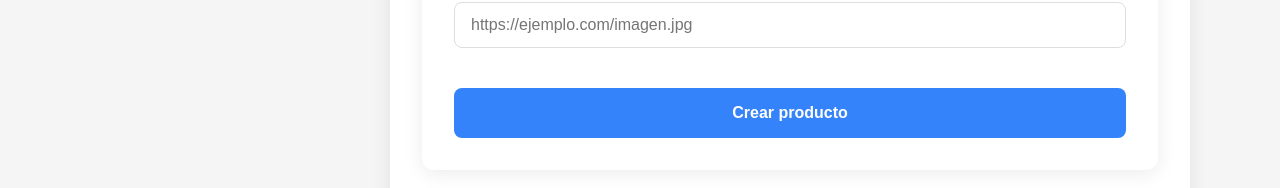
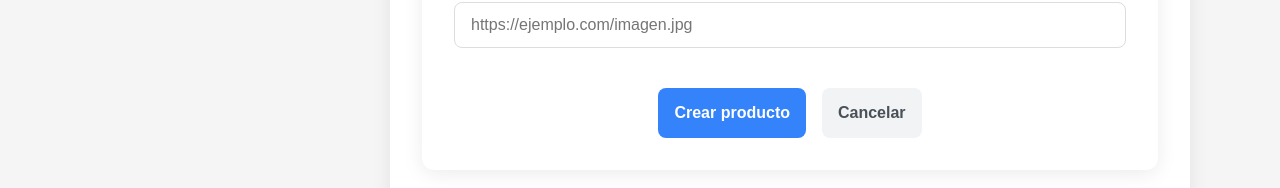
Before and after one commit to Gerardo-Rioss/trabajoPracticoReact2025, a React (Vite) app: page /createProduct in a window 1280 px wide. Shown: the part 829-1017 px from the top of the page. Built offline with nearby package versions, Linux system fonts and the light colour scheme; no server answers.

Commit message:
Agregado Boton de cancelar

```diff
--- a/src/components/product/ProductForm/ProductForm.module.css
+++ b/src/components/product/ProductForm/ProductForm.module.css
@@ -122,22 +122,28 @@
 }
 /* 3483fa - 2968c8*/
 
-/* .submitButton {
-  color: #4f46e5;
-  text-decoration: none;
-  display: inline-flex;
+.cancelButton {
+  background-color: #f1f3f5;
+  color: #495057;
+  border: 1.5px solid #dee2e6;
+  border: none;
+  padding: 1rem;
+  border-radius: 8px;
+  font-size: 1rem;
+  font-weight: 600;
+  cursor: pointer;
+  transition: all 0.2s ease;
+  margin-top: 1rem;
+  display: flex;
+  justify-content: center;
   align-items: center;
   gap: 0.5rem;
-  font-weight: 500;
-  transition: all 0.2s ease;
 }
 
-.submitButton:hover {
-  color: #4338ca;
-  text-decoration: underline;
+.cancelButton:hover {
+  background-color: #e9ecef;
+  box-shadow: 0 4px 12px rgba(73, 80, 87, 0.15);
 }
- */
-
 
 .submitButton:active {
   transform: translateY(0);
@@ -175,3 +181,10 @@
     font-size: 1.5rem;
   }
 }
+.buttonAccion {
+  display: flex;
+  gap: 1rem;
+  flex-direction: row;
+  align-items: center;
+  justify-content: center;
+}
--- a/src/components/product/ProductForm/ProductForm.tsx
+++ b/src/components/product/ProductForm/ProductForm.tsx
@@ -3,6 +3,7 @@ import * as Yup from "yup";
 import type { ProductFormValues } from "../../../types/ProductFormValues";
 import { useCategories } from "../../../hooks/useCategories";
 import styles from "./ProductForm.module.css";
+import { useNavigate } from "react-router";
 
 interface ProductFormProps {
   onSubmit: (
@@ -26,6 +27,7 @@ const validationSchema = Yup.object({
 
 export default function ProductForm({ onSubmit }: ProductFormProps) {
   const { data: categories } = useCategories();
+  const navigate = useNavigate();
 
   return (
     <div className={styles.formContainer}>
@@ -139,6 +141,7 @@ export default function ProductForm({ onSubmit }: ProductFormProps) {
                 className={styles.errorMessage}
               />
             </div>
+            <div className={styles.buttonAccion}>
 
               <button
                 type="submit"
@@ -151,6 +154,15 @@ export default function ProductForm({ onSubmit }: ProductFormProps) {
                   "Crear producto"
                 )}
               </button>
+              <button
+                type="button"
+                className={styles.cancelButton}
+                onClick={() => navigate("/")}
+              >
+                Cancelar
+              </button>
+            </div>
+
           </Form>
         )}
       </Formik>
```
Lines whose indentation alone changed are shown as unchanged.
